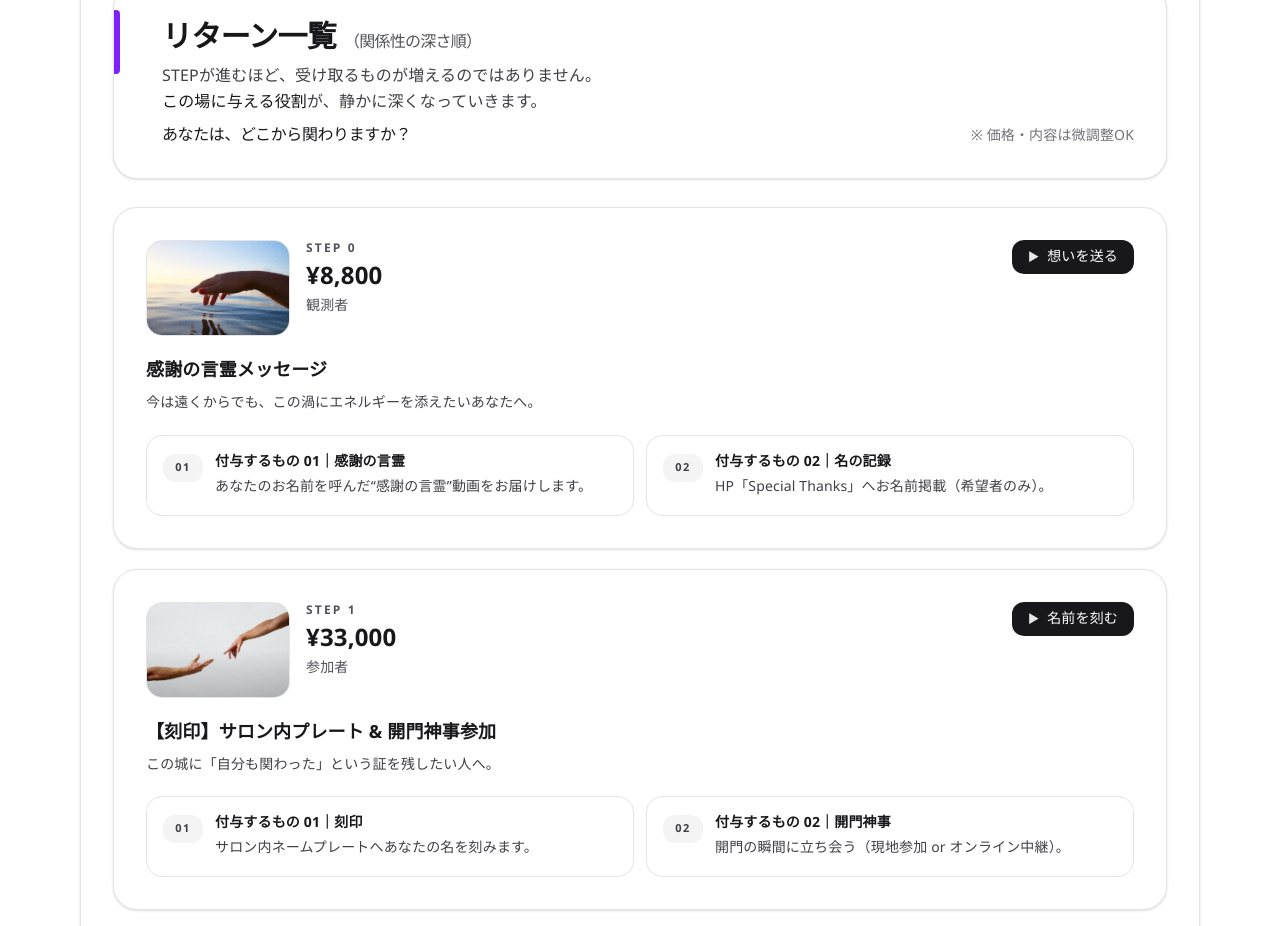
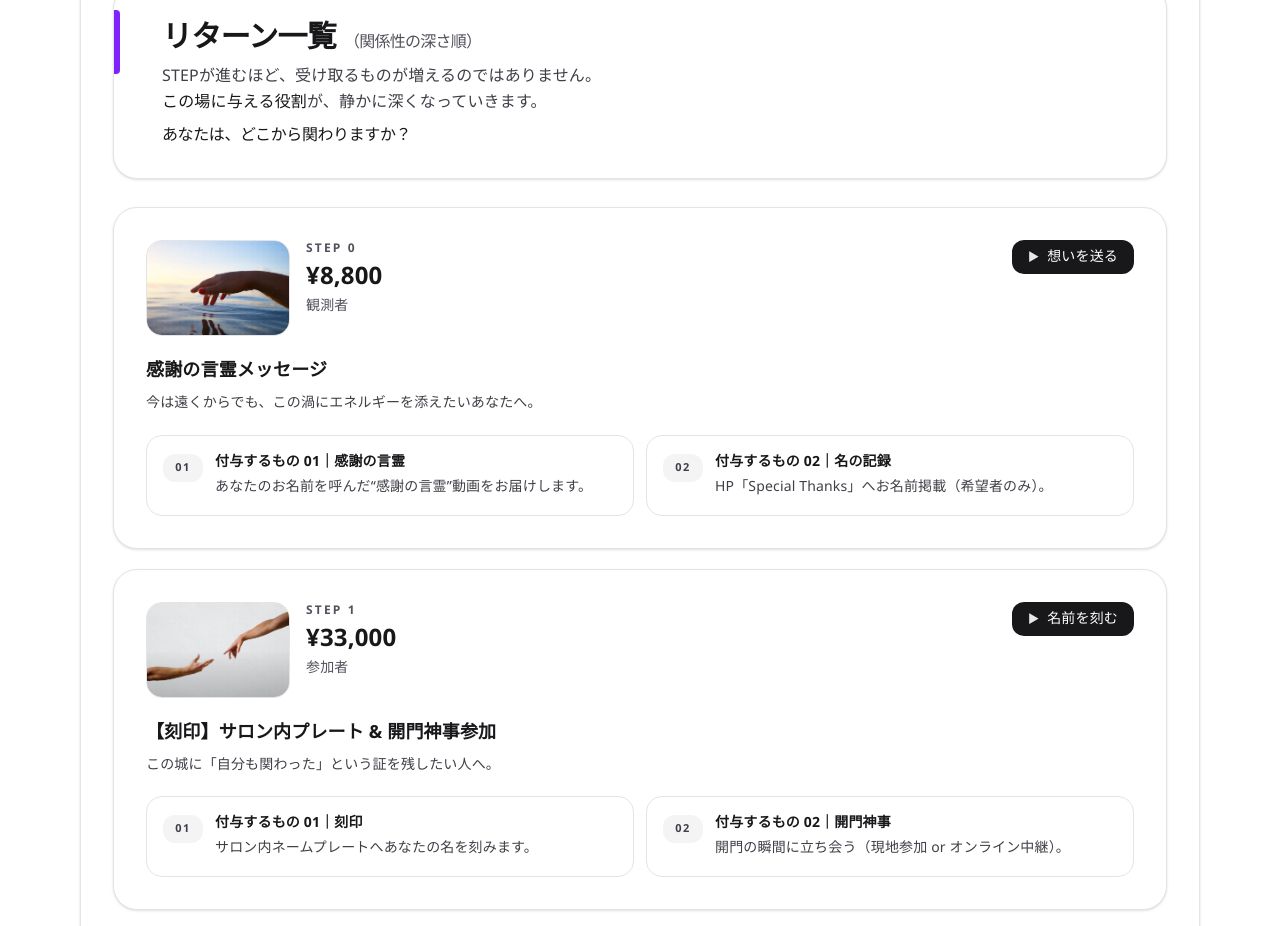
Before and after one commit to naturalpeopleinfo-blip/hikari-niwa-lp, a Next.js app: page / in a window 1280 px wide. Shown: the part 6960-7886 px from the top of the page. Built offline with nearby package versions, Linux system fonts and the light colour scheme.

Commit message:
Remove note from returns section

```diff
--- a/src/app/page.tsx
+++ b/src/app/page.tsx
@@ -702,7 +702,6 @@ export default function Page() {
                     </p>
                   </div>
 
-                  <div className="text-sm text-zinc-500">※ 価格・内容は微調整OK</div>
                 </div>
               </div>
             </div>
```
